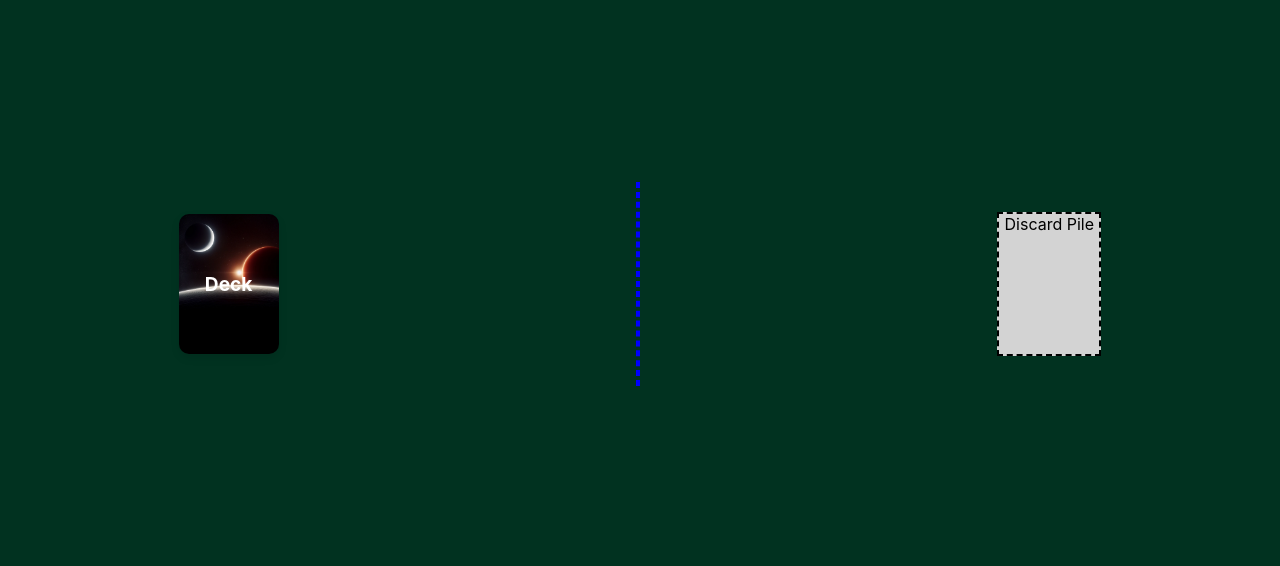
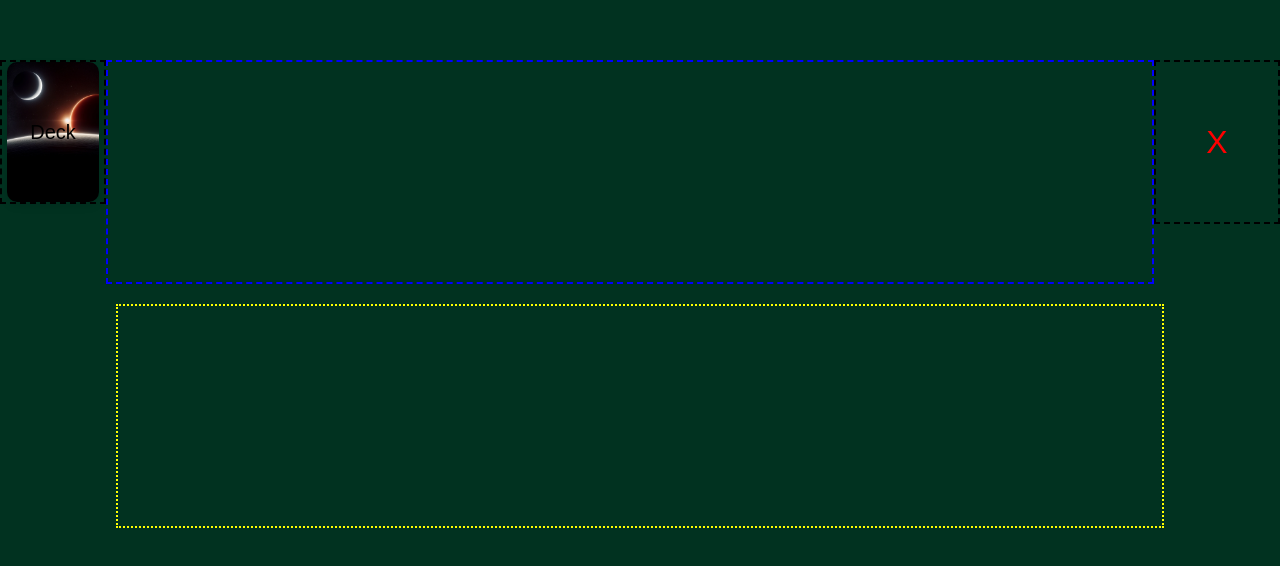
Before and after one commit to dallingordon/SouthernRealms, a React (Create React App) app in the folder client/: page / in a window 1280 px wide. Shown: the part 116-682 px from the top of the page. Built offline with nearby package versions, Linux system fonts and the light colour scheme.

Commit message:
persisting card etc

```diff
--- a/client/src/App.css
+++ b/client/src/App.css
@@ -2,6 +2,7 @@ body, html {
   margin: 0;
   padding: 0;
   height: 100%;
+  font-family: Arial, sans-serif;
 }
 
 #root {
@@ -10,41 +11,85 @@ body, html {
 
 .App {
   display: flex;
-  justify-content: space-around;
+  flex-direction: column;
   align-items: center;
+  justify-content: center;
   height: 100vh;
-  background-color: #013220; /* Dark green, similar to poker tables */
+  background-color: #013220; /* Poker table green */
+}
+
+.game-area {
+  display: flex;
+  width: 100%;
+  align-items: start;
+  justify-content: space-between; /* Ensures space distribution on the main axis */
+  padding: 20px; /* Adds padding inside the game-area, keeping elements from the edge */
 }
 
 .card {
   width: 100px;
   height: 140px;
-  border-radius: 10px; /* Rounded edges for cards */
-  box-shadow: 0 4px 8px rgba(0,0,0,0.1); /* Subtle shadow for depth */
-  background-image: url('./images/card-back.png'); /* A typical card back design */
-  background-size: cover;
+  border-radius: 10px;
+  box-shadow: 0 4px 8px rgba(0,0,0,0.1);
   cursor: pointer;
-}
-
-.deck, .discard {
+  margin: 5px; /* Consistent spacing */
   display: flex;
   justify-content: center;
   align-items: center;
-  color: white;
-  font-weight: bold;
-  font-size: 1.2em;
+  font-size: 20px; /* Appropriate font size for visibility */
+  background-size: cover; /* Ensure the image covers the card */
 }
 
-.discard {
-  border: 2px dashed #ccc; /* Dashed border for empty discard pile */
+.card-face-down {
+  background-image: url('./images/card-back.png'); /* Specific to face-down cards */
+}
+
+.card-face-up {
+  background-color: antiquewhite;
+  /* No background-image set for face-up cards - they will display text or other content */
+}
+
+
+
+
+.pile {
+  flex: 1; /* Allow these components to grow as needed */
+  display: flex;
+  justify-content: center;
+  align-items: center;
+  width: 100px; /* Set a fixed width */
+  height: 140px; /* Set a fixed height */
+  border: 2px dashed black; /* Style for empty discard pile */
+
+}
+
+.empty-discard {
+  width: 100%;
+  height: 100%;
+  display: flex;
+  justify-content: center;
+  align-items: center;
+  font-size: 32px; /* Large font size for the X */
+  color: red; /* Red color for the X */
+}
+
+
+.play-area, .hand {
+  display: flex;
+  flex-direction: row;
+  flex-wrap: wrap;  /* Allows the cards to wrap to the next line*/
+  justify-content: flex-start;
+  align-items: start;
+  min-height: 200px;  /* Ensures a minimum height for better visibility*/
+  width: 80%;  /* Consistent width with the play area*/
+  gap: 10px;  /* Space between cards*/
+  padding: 10px;  /* Padding inside the area*/
 }
 
 .play-area {
   border: 2px dashed blue;
-  height: 200px;
-  width: 60%; /* Give more space for playing area */
-  display: flex;
-  justify-content: center;
-  align-items: center;
-  margin: 20px auto;
 }
+
+.hand {
+  border: 2px dotted yellow;  /* Distinct yellow dotted border for the hand*/
+}
--- a/client/src/App.js
+++ b/client/src/App.js
@@ -1,17 +1,18 @@
-import { DndProvider } from 'react-dnd';
-import { HTML5Backend } from 'react-dnd-html5-backend';
 import React, { useState } from 'react';
 import Deck from './components/Deck';
 import Hand from './components/Hand';
 import PlayArea from './components/PlayArea';
 import DiscardPile from './components/DiscardPile';
-import './App.css';
+import { DndProvider } from 'react-dnd';
+import { HTML5Backend } from 'react-dnd-html5-backend';
+import './App.css';  // Ensure CSS is being imported
 
 function App() {
   const initialDeck = Array.from({ length: 50 }, (_, i) => `Card ${i + 1}`);
   const [deck, setDeck] = useState(initialDeck);
   const [hand, setHand] = useState([]);
   const [discard, setDiscard] = useState([]);
+  const [playArea, setPlayArea] = useState([]);
 
   const drawCard = () => {
     if (deck.length > 0) {
@@ -21,19 +22,26 @@ function App() {
       setHand([...hand, newCard]);
     }
   };
-  const handleDrop = (item) => {
+
+  const handleDropToDiscard = (item) => {
     setDiscard([...discard, item.id]);
     setHand(hand.filter(card => card !== item.id));
   };
+
+  const handleDropToPlayArea = (item) => {
+    setPlayArea([...playArea, item.id]); // Add the card to the play area
+    setHand(hand.filter(card => card !== item.id)); // Remove from hand
+  };
+
   return (
     <DndProvider backend={HTML5Backend}>
       <div className="App">
-        <Deck onDraw={drawCard} />
-        <div>
-          <PlayArea />
-          <Hand cards={hand} />
+        <div className="game-area">
+          <Deck onDraw={drawCard} />
+          <PlayArea cards={playArea} onDrop={handleDropToPlayArea} />
+          <DiscardPile cards={discard} onDrop={handleDropToDiscard} />
         </div>
-        <DiscardPile cards={discard} onDrop={handleDrop} />
+        <Hand cards={hand} />
       </div>
     </DndProvider>
   );
--- /dev/null
+++ b/client/src/components/Card.js
@@ -0,0 +1,38 @@
+// Card.js
+import React from 'react';
+import { useDrag, useDrop } from 'react-dnd';
+
+const Card = ({ id, text, onMoveCard }) => {
+  const [{ isDragging }, drag] = useDrag(() => ({
+    type: "card",
+    item: { id },
+    collect: (monitor) => ({
+      isDragging: !!monitor.isDragging(),
+    }),
+  }));
+
+  const [{ isOver }, drop] = useDrop({
+    accept: "card",
+    hover: (item, monitor) => {
+      if (item.id !== id) {
+        onMoveCard(item.id, id);
+      }
+    },
+    collect: monitor => ({
+      isOver: !!monitor.isOver(),
+    }),
+  });
+
+  const style = {
+    opacity: isDragging ? 0.5 : 1,
+    cursor: 'grab',
+  };
+
+  return (
+    <div ref={(node) => drag(drop(node))} className="card card-face-up" style={style}>
+      {text}
+    </div>
+  );
+};
+
+export default Card;
--- a/client/src/components/Deck.js
+++ b/client/src/components/Deck.js
@@ -2,9 +2,11 @@ import React from 'react';
 
 function Deck({ onDraw }) {
   return (
-    <div onClick={onDraw} className="deck card">
-      Deck
-    </div>
+      <div className="pile">
+        <div onClick={onDraw} className="card card-face-down">
+          Deck
+        </div>
+      </div>
   );
 }
 
--- a/client/src/components/DiscardPile.js
+++ b/client/src/components/DiscardPile.js
@@ -3,19 +3,36 @@ import { useDrop } from 'react-dnd';
 
 function DiscardPile({ cards, onDrop }) {
   const [{ isOver }, drop] = useDrop({
-    accept: 'card',  // This should match the type you set in useDrag
+    accept: 'card',
     drop: (item) => onDrop(item),
     collect: monitor => ({
       isOver: !!monitor.isOver(),
     }),
   });
 
+  // Define the style conditionally based on isOver
+  const style = {
+    backgroundColor: isOver ? 'rgba(0, 0, 0, 0.15)' : 'transparent', // Darkens background when a card is over the pile
+    padding: '10px', // Ensures padding around the cards
+    width: '100%', // Ensures the drop area is visually defined
+    height: '140px', // Consistent height
+    display: 'flex', // Allows card layout within the pile
+    justifyContent: 'center', // Center cards horizontally
+    alignItems: 'center', // Center cards vertically
+    border: '2px dashed black', // Styling for the discard pile border
+  };
+
   return (
-    <div ref={drop} style={{ width: '100px', height: '140px', backgroundColor: 'lightgray', border: isOver ? '3px solid green' : '2px dashed black', textAlign: 'center', position: 'relative' }}>
-      {cards.length > 0 && cards.map((card, index) => (
-        <div key={index} className="card" style={{ backgroundColor: 'transparent', position: 'absolute', top: 0 }}>Card</div>
-      ))}
-      {cards.length === 0 && 'Discard Pile'}
+    <div ref={drop} className="pile" style={style}>
+      {cards.length > 0 ? (
+        cards.map((card, index) => (
+          <div key={index} className="card card-face-down">
+            {/* Optionally, you can display text or nothing */}
+          </div>
+        ))
+      ) : (
+        <div className="empty-discard">X</div>
+      )}
     </div>
   );
 }
--- a/client/src/components/Hand.js
+++ b/client/src/components/Hand.js
@@ -1,41 +1,24 @@
 import React from 'react';
-import { useDrag } from 'react-dnd';
+import { useDrop } from 'react-dnd';
+import Card from './Card'; // Ensure the path is correct based on your project structure
 
-const Card = ({ id, text }) => {
-  const [{ isDragging }, drag] = useDrag(() => ({
-    type: "card",
-    item: { id },
-    collect: (monitor) => ({
-      isDragging: !!monitor.isDragging(),
+function Hand({ cards, setCards }) {
+  const [{ isOver }, drop] = useDrop({
+    accept: "card",
+    drop: (item, monitor) => {
+      if (!monitor.didDrop()) {
+        // Optionally handle card removal or other interactions
+      }
+    },
+    collect: monitor => ({
+      isOver: !!monitor.isOver(),
     }),
-  }));
+  });
 
   return (
-    <div
-      ref={drag}
-      style={{
-        opacity: isDragging ? 0.5 : 1,
-        cursor: 'move',
-        width: '100px',
-        height: '140px',
-        backgroundColor: 'white',
-        borderRadius: '10px',
-        margin: '5px',
-        display: 'flex',
-        justifyContent: 'center',
-        alignItems: 'center'
-      }}
-    >
-      {text}
-    </div>
-  );
-};
-
-function Hand({ cards }) {
-  return (
-    <div style={{ display: 'flex', justifyContent: 'center' }}>
+    <div ref={drop} className="hand" style={{ backgroundColor: isOver ? 'lightgreen' : 'transparent' }}>
       {cards.map((card, index) => (
-        <Card key={card} id={card} text={card} />
+        <Card key={index} id={card.id} text={card.text} />
       ))}
     </div>
   );
--- a/client/src/components/PlayArea.js
+++ b/client/src/components/PlayArea.js
@@ -1,9 +1,37 @@
 import React from 'react';
+import { useDrop } from 'react-dnd';
+import Card from './Card'; // Ensure this path is correct based on your project structure
 
-function PlayArea({ children }) {
+function PlayArea({ cards, setCards }) {
+  const handleCardMove = (draggedId, hoverId) => {
+    const draggedIndex = cards.findIndex(card => card.id === draggedId);
+    const hoverIndex = cards.findIndex(card => card.id === hoverId);
+    let newCards = [...cards];
+    let temp = newCards[draggedIndex];
+    newCards[draggedIndex] = newCards[hoverIndex];
+    newCards[hoverIndex] = temp;
+    setCards(newCards);
+  };
+
+  const [{ isOver }, drop] = useDrop({
+    accept: "card",
+    drop: (item, monitor) => {
+      if (!monitor.didDrop()) {
+        // Add the card to the current cards in play area
+        console.log(setCards)
+        setCards(prevCards => [...prevCards, item]);
+      }
+    },
+    collect: monitor => ({
+      isOver: !!monitor.isOver(),
+    }),
+  });
+
   return (
-    <div style={{ height: '200px', display: 'flex', justifyContent: 'center', alignItems: 'center', border: '2px dashed blue' }}>
-      {children}
+    <div ref={drop} className="play-area">
+      {cards.map((card, index) => (
+        <Card key={card.id} id={card.id} text={card.text} onMoveCard={handleCardMove} />
+      ))}
     </div>
   );
 }
```
